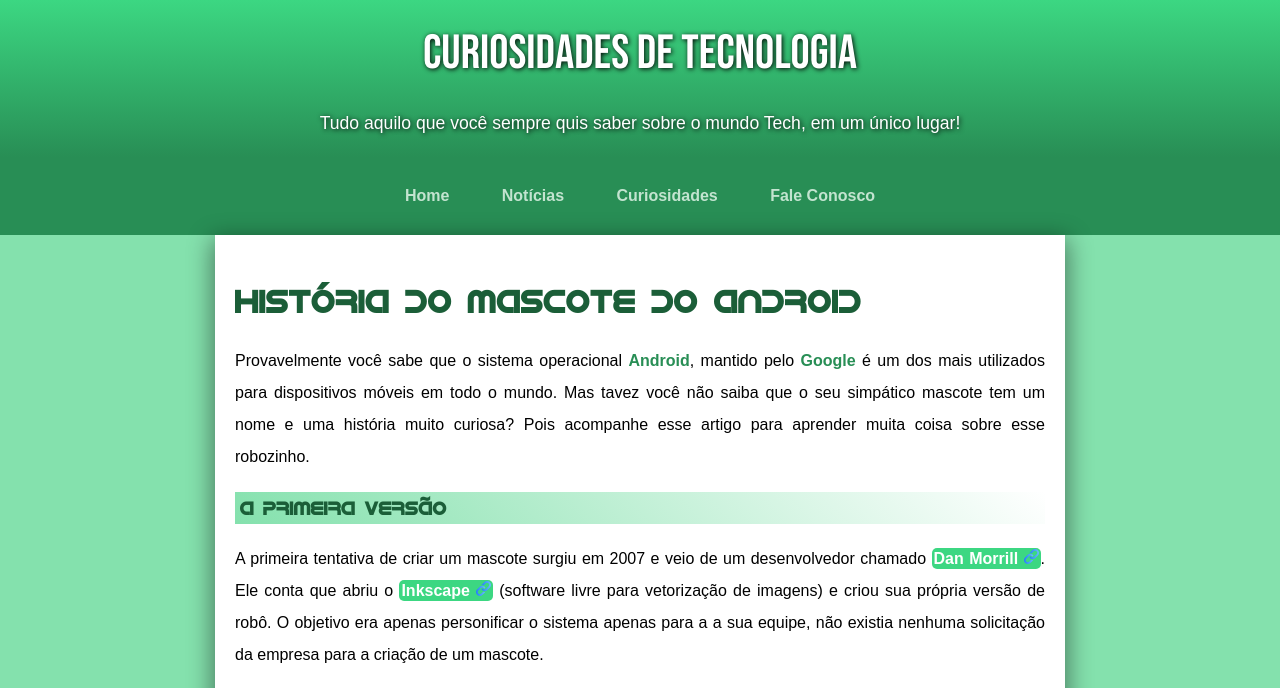
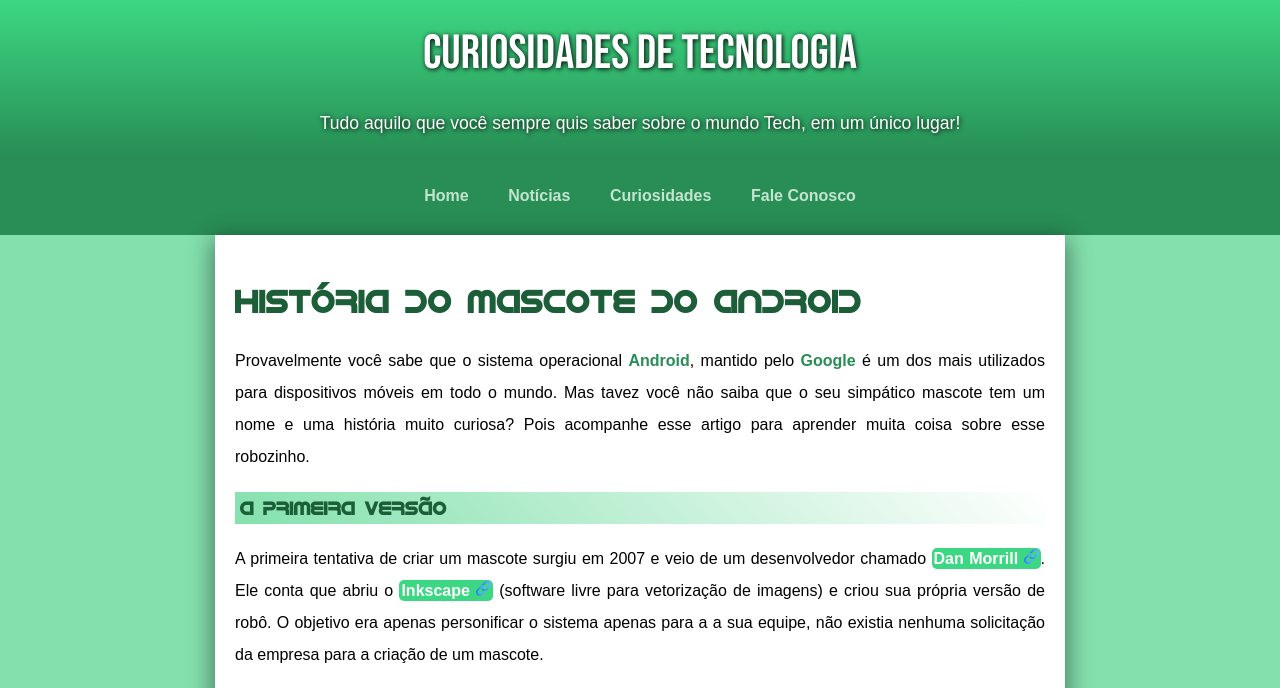
Before and after one commit to leandrocruz44/projeto-android, a plain HTML site: page index.html in a window 1280 px wide. Shown: the top 688 px of the page. Drawn offline with Linux system fonts and the light colour scheme.

Commit message:
Update style.css

```diff
--- a/style.css
+++ b/style.css
@@ -49,7 +49,7 @@ nav > a{
     font-weight: bold;
     color: #c3e4d0;
     text-decoration: none;
-    margin: clamp(0.5rem, 1.5vw, 2rem);
+    margin: clamp(0.5rem, 1vw, 2rem);
     padding: 5px;
     border-radius: 5px;
     transition-duration: 0.3s;
```
